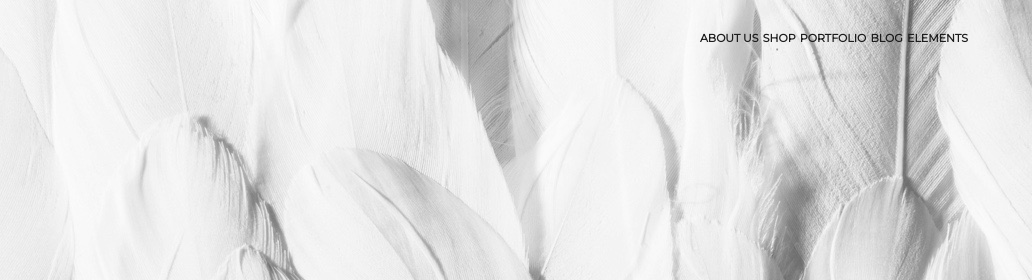
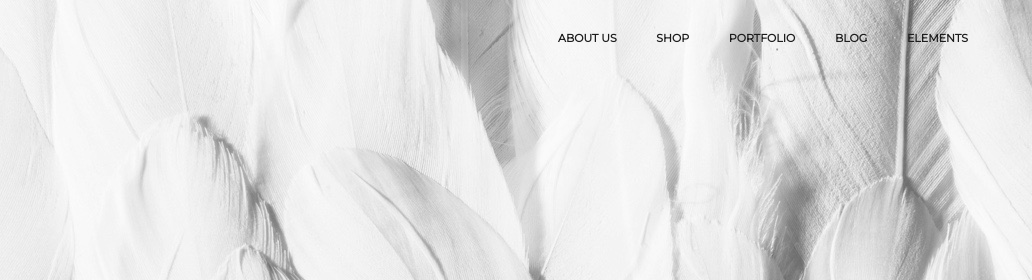
Before and after one commit to SujitChauhan/Nippy, a plain HTML site: page index.html in a window 1280 px wide. Shown: the top 280 px of the page, 248-1280 px from the left. Drawn offline with nearby package versions, Linux system fonts and the light colour scheme.

Commit message:
heder complted

```diff
--- a/main.css
+++ b/main.css
@@ -37,6 +37,9 @@ header .logo{
 }
 
 ul{
+    width: 410px;
+    display: flex;
+    justify-content: space-between;
     margin-left: auto;
     list-style: none;
 }
```
